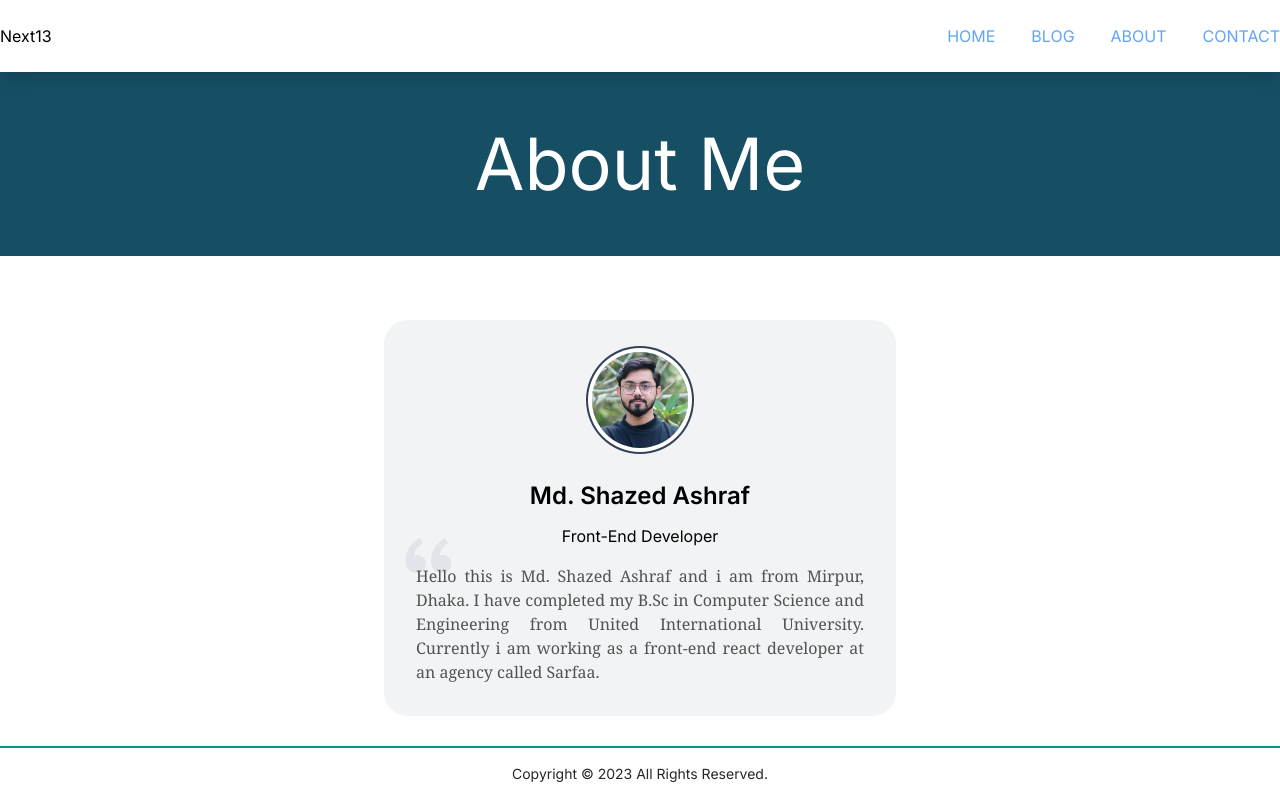
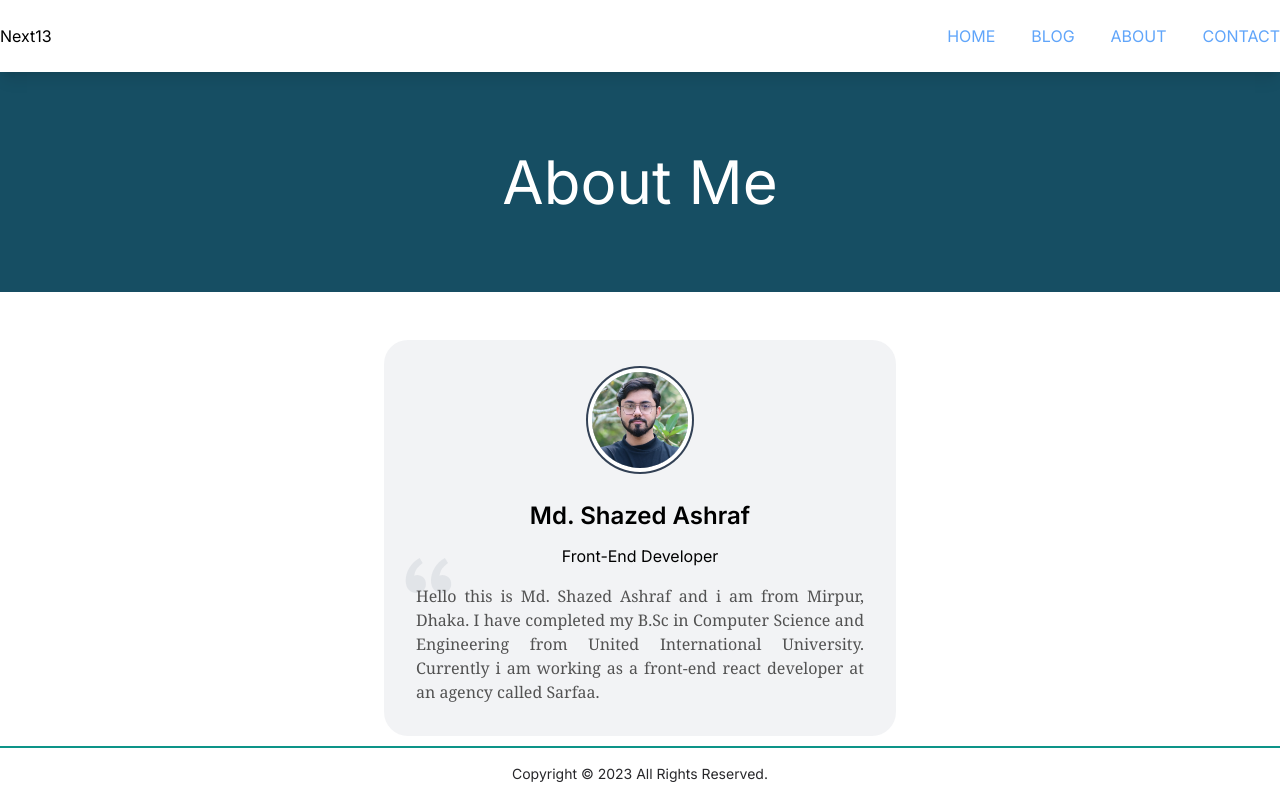
Before and after one commit to Shazed94/NextJS-Assignment, a Next.js app: page /about in a window 1280 px wide. Built offline with nearby package versions, Linux system fonts and the light colour scheme.

Commit message:
final update

```diff
--- a/app/about/page.js
+++ b/app/about/page.js
@@ -2,7 +2,7 @@ import React from "react";
 
 const About = () => {
   return (<>
-    <div className="py-14 flex justify-center items-center uppecase bg-cyan-900 text-white text-7xl mb-16">
+    <div className="py-20 flex justify-center items-center uppecase bg-cyan-900 text-white text-6xl mb-12">
       About Me
     </div>
 
--- a/app/blog/[id]/loading.js
+++ b/app/blog/[id]/loading.js
@@ -1,10 +1,9 @@
 
 import React from 'react'
-// import NextNProgress from 'nextjs-progressbar';
+
 export default function Loading() {
     return (
         <main className="h-[calc(100vh-126px)] flex justify-center items-center">
-            {/* <NextNProgress color="#29D" startPosition={0.3} stopDelayMs={200} height={3} showOnShallow={true} /> */}
             <h2 className="text-slate-800 text-4xl"> Loading...</h2>
         </main>
     )
--- a/app/contact/page.js
+++ b/app/contact/page.js
@@ -5,7 +5,9 @@ const Contact = () => {
     <div>
       <div class="relative overflow-hidden">
 
-        <div class="hidden md:block md:absolute md:top-0 md:right-1/2 md:left-0 h-full bg-[url('https://images.unsplash.com/photo-1606868306217-dbf5046868d2?ixlib=rb-4.0.3&ixid=MnwxMjA3fDB8MHxwaG90by1wYWdlfHx8fGVufDB8fHx8&auto=format&fit=crop&w=1981&q=80')] bg-no-repeat bg-center bg-cover"></div>
+        <div class="hidden md:block md:absolute md:top-0 md:right-1/2 md:left-0 h-full ">
+          <img src="/contact-form-bg.jpg" alt="" className='h-full w-full object-cover'/>
+        </div>
 
         <div class="mx-auto max-w-screen-md py-12 px-4 sm:px-6 md:max-w-screen-xl md:py-20 lg:py-28 md:px-8">
           <div class="md:pr-8 md:w-1/2 xl:pr-0 xl:w-5/12 ml-auto">
--- a/app/page.js
+++ b/app/page.js
@@ -7,6 +7,9 @@ export default async function Home() {
   const postCategories = await getPostCategories()
   const newestPosts = await getNewestPost()
   return (<>
+    <div className="py-20 flex justify-center items-center uppecase bg-cyan-900 text-white text-6xl mb-12">
+     A Simple Blog Project
+    </div>
     <h2 className="text-center text-4xl font-semibold mt-12 mb-6">Blog Categories</h2>
     <div className="container mx-auto grid grid-cols-1 md:grid-cols-2 lg:grid-cols-4 xl:grid-cols-5 gap-10 pt-5 pb-12 ">
       {postCategories.map((category) => (
@@ -30,5 +33,6 @@ export default async function Home() {
         ))}
       </div>
     </div>
+
   </>)
 }
--- a/components/Footer.js
+++ b/components/Footer.js
@@ -2,7 +2,7 @@ import React from 'react'
 
 const Footer = () => {
     return (
-        <div className='fixed w-full bottom-0 bg-white py-4 border-t-2 border-teal-600 text-sm text-zinc-800 text-center'>
+        <div className='fixed w-full bottom-0 bg-white py-4 border-t-2 border-teal-600 text-sm text-zinc-800 text-center '>
             Copyright © 2023 All Rights Reserved.
         </div>
     )
```
Also changed, not shown: public/contact-form-bg.jpg (added).
